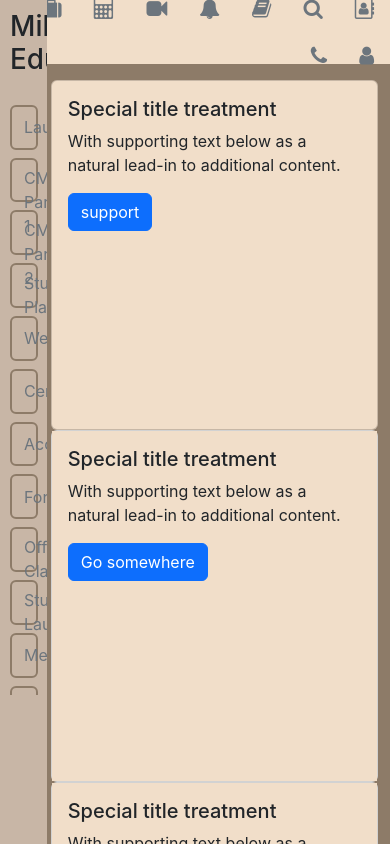
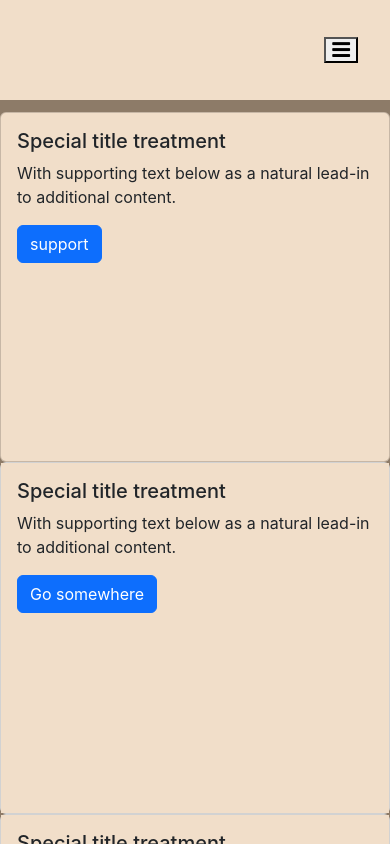
Before and after one commit to hellboy2310/Education, a React (Create React App) app in the folder education-website/: page / in a window 390 px wide. Shown: the top 844 px of the page. Built offline with nearby package versions, Linux system fonts and the light colour scheme.

Commit message:
responsive ui 90%

```diff
--- a/education-website/src/App.css
+++ b/education-website/src/App.css
@@ -10,4 +10,5 @@
 
 body{
 background-color: var(--darkbrown);
+overflow-x: hidden
 }
--- a/education-website/src/NavBar.css
+++ b/education-website/src/NavBar.css
@@ -21,3 +21,45 @@ z-index: 2;
     cursor: pointer;
 
 }
+
+.menu-button{
+  display: none;
+}
+@media (min-width: 768px) {
+
+  .nav-toggle {
+    display: none;
+  }
+  .nav.show {
+    display: flex;
+    justify-content: flex-end;
+  }
+}
+
+@media (max-width: 767px) {
+  .NavBar_Container {
+
+    position: fixed;
+    top: 0;
+    width: 100%;
+    height: 100px; /* adjust this to the height of your Navbar */
+
+  }
+
+
+
+  .nav {
+      display: none;
+
+  }
+  .menu-button-icon{
+    display: flex;
+    align-items: center;
+    justify-content:center ;
+
+  }
+  .nav-toggle {
+    display: block;
+    margin-right: 2rem;
+  }
+}
--- a/education-website/src/NavBar.js
+++ b/education-website/src/NavBar.js
@@ -1,56 +1,67 @@
-import React from 'react'
-import './NavBar.css'
+import React, { useState } from 'react';
+import './NavBar.css';
+
 function NavBar() {
+  const [showNavItems, setShowNavItems] = useState(false);
+
+  const toggleNavItems = () => {
+    setShowNavItems(!showNavItems);
+  };
+
   return (
     <div className='NavBar_Container'>
-      <ul className="nav justify-content-end">
-        <li className="nav-item">
-
-          <a className="nav-link disabled" href="#"><i class="fa fa-suitcase" aria-hidden="true"></i></a>
+      <button className='nav-toggle' onClick={toggleNavItems}>
+        <i className='fa fa-bars menu-button-icon' aria-hidden='true'></i>
+      </button>
+      <ul className={`nav ${showNavItems ? 'show' : ''}`}>
+        <li className='nav-item'>
+          <a className='nav-link disabled' href='#'>
+            <i className='fa fa-suitcase' aria-hidden='true'></i>
+          </a>
         </li>
-        <li className="nav-item">
-          <a className="nav-link disabled" href="#"><i class="fa fa-calculator" aria-hidden="true"></i></a>
-
-
+        <li className='nav-item'>
+          <a className='nav-link disabled' href='#'>
+            <i className='fa fa-calculator' aria-hidden='true'></i>
+          </a>
         </li>
-        <li className="nav-item">
-          <a className="nav-link disabled" href="#"><i class="fa fa-video-camera" aria-hidden="true"></i></a>
+        <li className='nav-item'>
+          <a className='nav-link disabled' href='#'>
+            <i className='fa fa-video-camera' aria-hidden='true'></i>
+          </a>
         </li>
-        <li className="nav-item">
-          <a className="nav-link disabled"><i class="fa fa-bell" aria-hidden="true"></i></a>
+        <li className='nav-item'>
+          <a className='nav-link disabled' href='#'>
+            <i className='fa fa-bell' aria-hidden='true'></i>
+          </a>
         </li>
-        <li className="nav-item">
-          <a className="nav-link disabled" href="#"><i class="fa fa-book" aria-hidden="true"></i></a>
-
+        <li className='nav-item'>
+          <a className='nav-link disabled' href='#'>
+            <i className='fa fa-book' aria-hidden='true'></i>
+          </a>
         </li>
-        <li className="nav-item">
-          <a className="nav-link disabled" href="#"><i class="fa fa-search" aria-hidden="true"></i></a>
-
+        <li className='nav-item'>
+          <a className='nav-link disabled' href='#'>
+            <i className='fa fa-search' aria-hidden='true'></i>
+          </a>
         </li>
-
-        <li className="nav-item">
-          <a className="nav-link disabled" href="#"><i class="fa fa-address-book-o" aria-hidden="true"></i></a>
-
+        <li className='nav-item'>
+          <a className='nav-link disabled' href='#'>
+            <i className='fa fa-address-book-o' aria-hidden='true'></i>
+          </a>
         </li>
-
-
-        <li className="nav-item">
-          <a className="nav-link disabled" href="#"><i class="fa fa-phone" aria-hidden="true"></i></a>
-
+        <li className='nav-item'>
+          <a className='nav-link disabled' href='#'>
+            <i className='fa fa-phone' aria-hidden='true'></i>
+          </a>
         </li>
-
-        <li className="nav-item">
-          <a className="nav-link disabled" href="#"><i class="fa fa-user" aria-hidden="true"></i></a>
-
+        <li className='nav-item'>
+          <a className='nav-link disabled' href='#'>
+            <i className='fa fa-user' aria-hidden='true'></i>
+          </a>
         </li>
-
-
-
-
-
       </ul>
     </div>
-  )
+  );
 }
 
-export default NavBar
+export default NavBar;
--- a/education-website/src/components/launchPad.css
+++ b/education-website/src/components/launchPad.css
@@ -22,15 +22,15 @@
 
 .launchPad_row {
 
-    padding-left: 13%;
-    padding-right: 3%;
+    padding-left: 13rem;
+    padding-right: 2rem;
 }
 
 .launchPad_row2 {
-    padding-top: 2%;
-    padding-left: 13%;
-    padding-right: 2%;
-    padding-bottom: 1%;
+    padding-top: 1rem;
+    padding-left: 13rem;
+    padding-right: 1rem;
+    padding-bottom: 1rem;
 }
 
 .Study_Lounge_card {
@@ -42,3 +42,25 @@
     height: 350px;
     background-color: var(--lightest);
 }
+@media (max-width: 900px) {
+
+ .launchPad_container{
+
+    width: 100%;
+    margin-top: 2rem;
+ }
+ .launchPad_row{
+    padding: 0%;
+
+}
+.launchPad_row2{
+    padding: 0;
+}
+ /* .launchPad_row{
+    padding-left: 3rem;
+ }
+
+ .launchPad_row2{
+    padding-left: 3rem;
+ } */
+}
--- a/education-website/src/components/launchPad.js
+++ b/education-website/src/components/launchPad.js
@@ -36,7 +36,7 @@ function LaunchPad() {
                 </div>
             </div>
             <div class="row launchPad_row2">
-                <div class="col-lg-6 ">
+                <div class="col-lg-6 col-md-12 col-sm-12 ">
                     <div class="card welcome_card_launchPad">
                         <div class="card-body">
                             <h5 class="card-title">Special title treatment</h5>
--- a/education-website/src/components/sideBar.css
+++ b/education-website/src/components/sideBar.css
@@ -9,14 +9,16 @@
 
   .sidebar_maincontainer {
     z-index: 2;
-    width: 12%;
+    width: 12rem;
+    max-width: 100%;
     height: 100%;
     background-color: var(--iconColors);
     position: fixed;
     top: 0;
     bottom: 0;
     overflow: hidden; /* hide horizontal scrollbar */
-  }
+}
+
 
 
   .logo_container {
@@ -60,3 +62,10 @@
     border-color:var(--darkbrown) ;
     border-width: 2px;
   }
+
+
+  @media (max-width: 900px) {
+    .sidebar_maincontainer{
+     display: none;
+    }
+  }
--- a/education-website/src/components/supportPage.js
+++ b/education-website/src/components/supportPage.js
@@ -21,6 +21,7 @@ function SupportPage() {
         //Overall, this code is likely being used to register a new user or
         // subscriber to a website or service by sending an email with the specified subject and body content.
         const res = await fetch("/register", {
+            // The fetch() method is a built-in JavaScript function that is used to make HTTP requests.
             method: "POST",
             headers: {
                 "Content-Type": "application/json"
```
